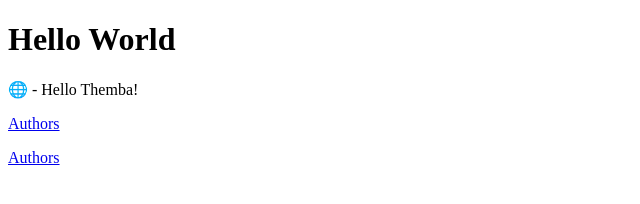
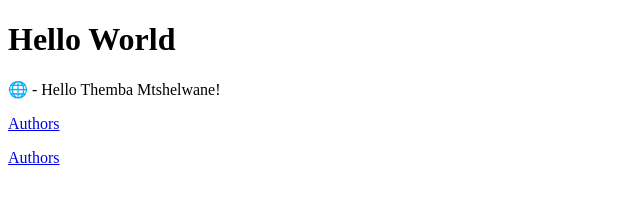
Before and after one commit to ThembaMtshelwane/elen4010-lab1, a plain HTML site: page index.html in a window 1280 px wide. Shown: the full height of the page, 0-640 px from the left. Drawn offline with Linux system fonts and the light colour scheme.

Commit message:
index edit - Placeholder replaced with name 2

```diff
--- a/index.html
+++ b/index.html
@@ -7,7 +7,7 @@
 <body>
 <h1>Hello World</h1>
 <p>
-&#127760 - Hello Themba!
+&#127760 - Hello Themba Mtshelwane!
 </p>
 <p><a href="author.html">Authors</a></p>
 <p><a href="dummy.html">Authors</a></p>
```
